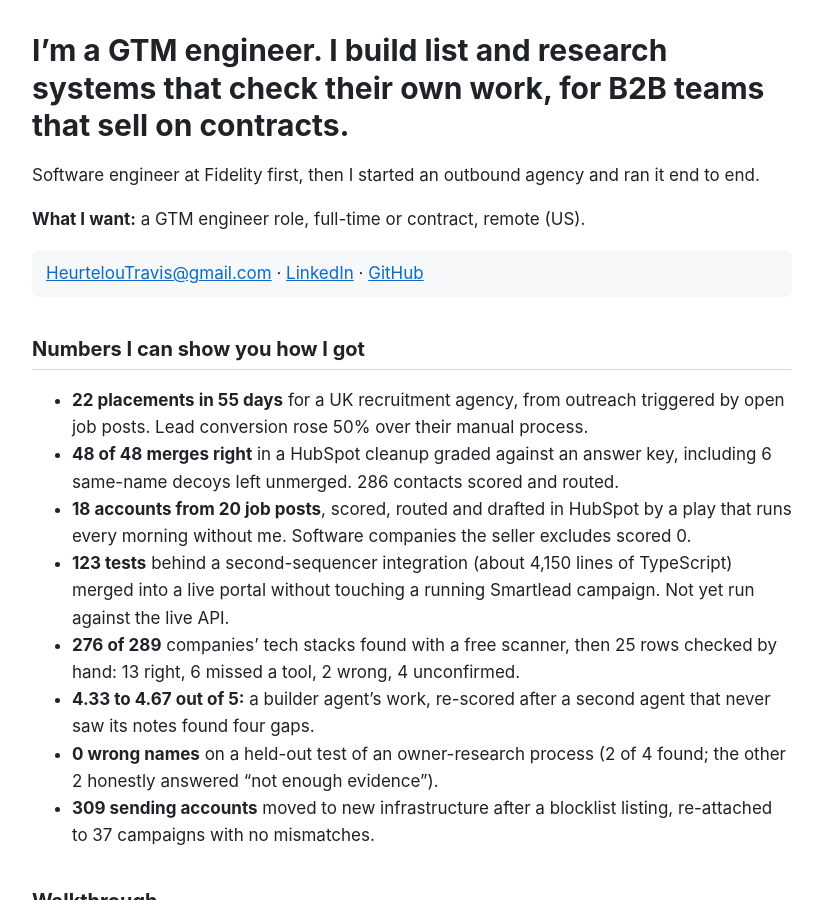
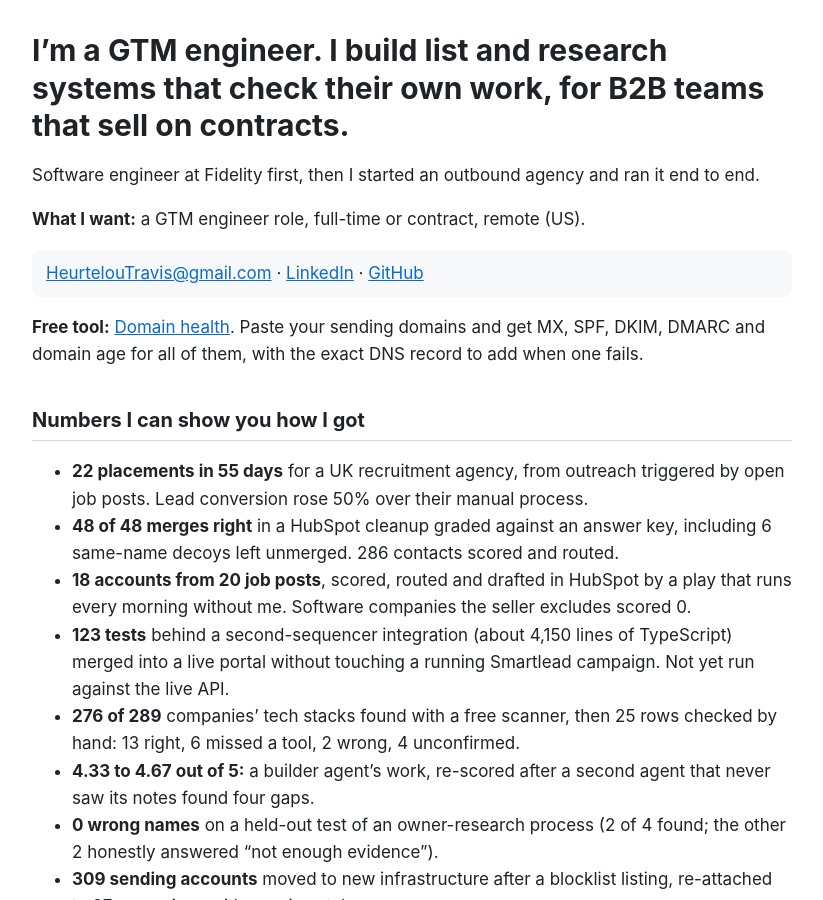
Before and after one commit to Trav54219/gtm-engineering-portfolio, a Jekyll site: the page built from docs/index.md, in a window 1280 px wide and 900 px high. Shown: the whole window, without its empty margins (228-1051 px from the left). Built offline with Jekyll 4.4.1, drawn with Linux system fonts in a browser that asks for light colours; our own code applies the rules of GitHub Pages for plain Markdown files.

Commit message:
Link the domain-health tool
Co-Authored-By: Claude Opus 5.5 <noreply@anthropic.com>

```diff
--- a/docs/index.md
+++ b/docs/index.md
@@ -9,6 +9,8 @@ Software engineer at Fidelity first, then I started an outbound agency and ran i
 **What I want:** a GTM engineer role, full-time or contract, remote (US).
 
 <p class="contact"><a href="mailto:HeurtelouTravis@gmail.com">HeurtelouTravis@gmail.com</a> · <a href="https://www.linkedin.com/in/travis-heurtelou/">LinkedIn</a> · <a href="https://github.com/Trav54219">GitHub</a></p>
+
+**Free tool:** [Domain health](https://trav54219.github.io/domain-health/). Paste your sending domains and get MX, SPF, DKIM, DMARC and domain age for all of them, with the exact DNS record to add when one fails.
 
 ## Numbers I can show you how I got
 
```
Also changed, not shown: README.md.
